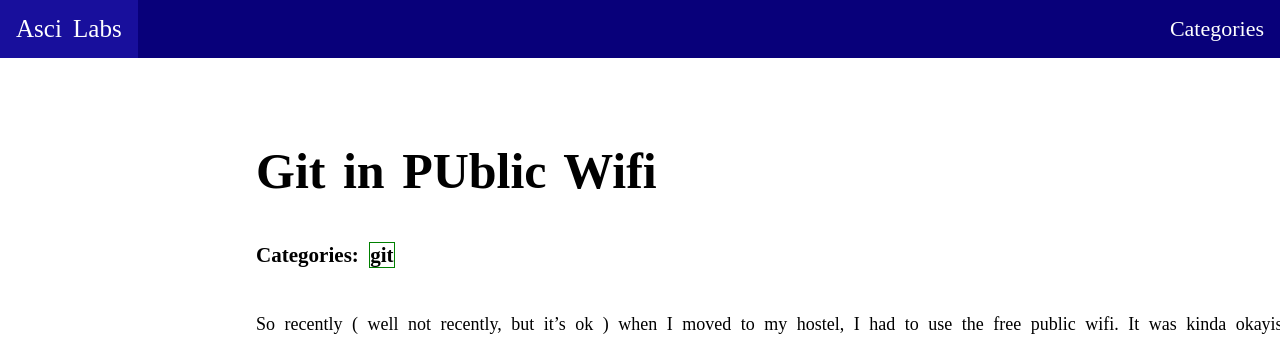
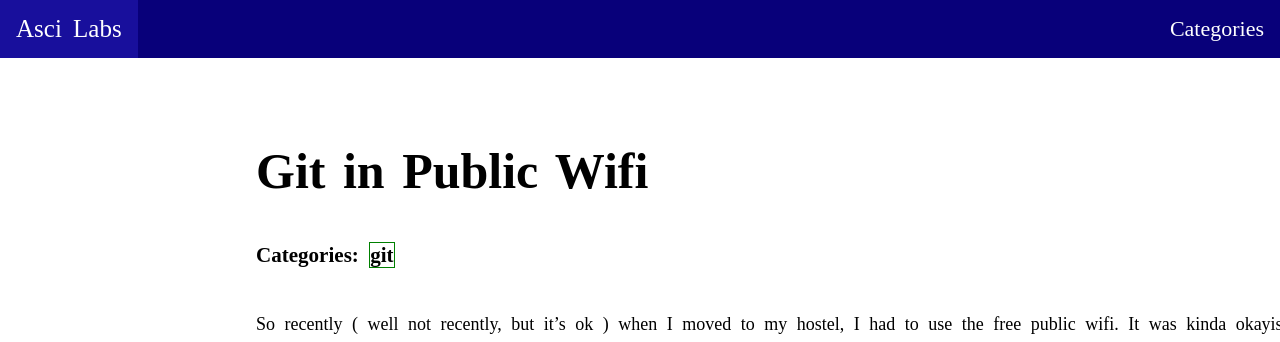
Before and after one commit to amanasci/blog, a Jekyll site: the page built from _posts/2022-02-01-Git-in-Public-Wifi.md, in a window 1280 px wide. Shown: the top 342 px of the page. Built offline with Jekyll 4.4.1, drawn with Linux system fonts in a browser that asks for light colours; nearby versions of some CDN libraries; some web fonts are replaced; comment, search, counter and statistics services are not loaded.

```diff
--- a/_posts/2022-02-01-Git-in-Public-Wifi.md
+++ b/_posts/2022-02-01-Git-in-Public-Wifi.md
@@ -1,7 +1,7 @@
 ---
 layout: posts
 date: 2022-02-01
-title: "Git in PUblic Wifi"
+title: "Git in Public Wifi"
 categories:
     - git
 synopsis: Problems I faced while trying to use Git on Public Wifi and solution.
```
